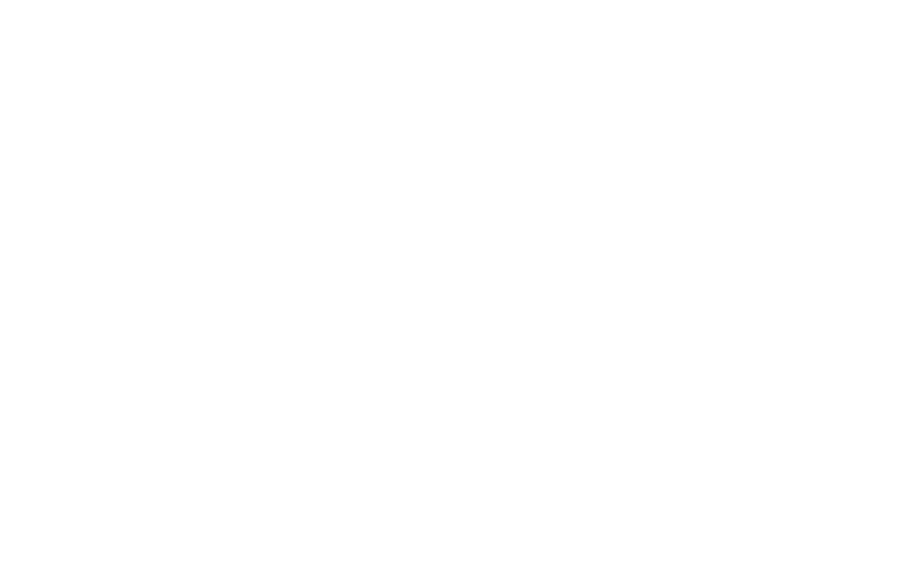
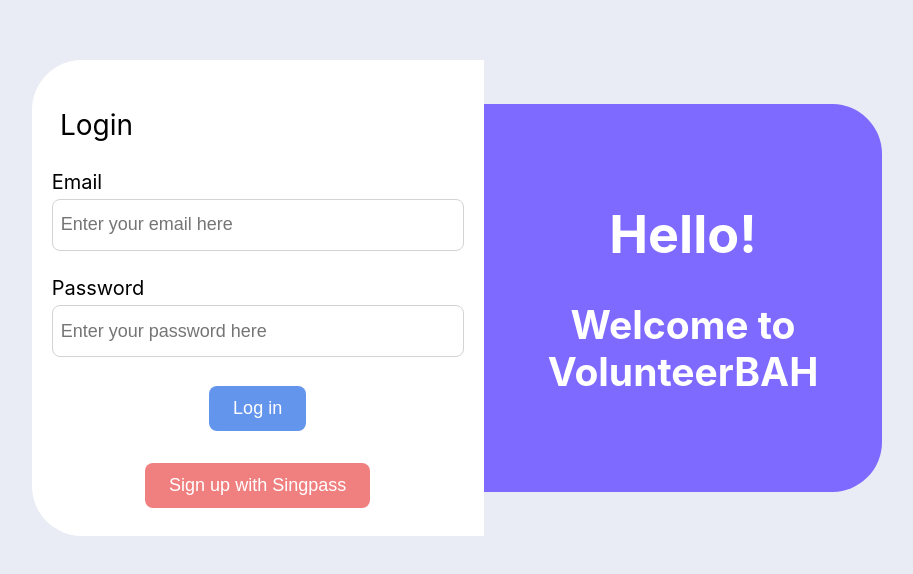
Before and after one commit to fymbc/h4g-vms, a React (Create React App) app in the folder frontend/: page / in a window 1280 px wide. Before the commit this address had no page. Shown: the part 102-676 px from the top of the page, without its empty margins (183-1096 px from the left). Built offline with nearby package versions, Linux system fonts and the light colour scheme.

Commit message:
Finish login page setup

```diff
--- a/frontend/src/App.css
+++ b/frontend/src/App.css
@@ -70,7 +70,7 @@
   border-radius: 8px;
   border: 1px solid lightgrey;
   padding-left: 8px;
-  margin-top: 10%;
+  margin-bottom: 5%;
 }
 
 .buttonContainer {
@@ -80,3 +80,43 @@
   justify-content: center;
   height: 260px;
 }
+
+.LoginTitle{
+  color: black;
+  display: flex;
+  padding-left: 2%;
+  font-size: 28px;
+}
+
+.EmailTitle{
+  color: black;
+  display: flex;
+  font-size: 20px;
+  margin-bottom: 5px;
+  margin-top: 5px;
+}
+
+.LoginButton{
+  border: none;
+  background: cornflowerblue;
+  color: white;
+  padding: 12px 24px;
+  margin: 8px auto;
+  font-size: 18px;
+  border-radius: 8px;
+  cursor: pointer;
+  display: block;
+}
+
+.SignupButton{
+  border: none;
+  background: lightcoral;
+  color: white;
+  padding: 12px 24px;
+  margin: 8px auto;
+  font-size: 18px;
+  border-radius: 8px;
+  cursor: pointer;
+  display: block;
+  margin-top: 6%
+}
--- a/frontend/src/App.js
+++ b/frontend/src/App.js
@@ -12,7 +12,7 @@
     <div className = "App">
       <BrowserRouter>
       <Routes>
-          <Route path="/login" element={<Login setLoggedIn={setLoggedIn} setEmail={setEmail} />} />
+          <Route path="/" element={<Login setLoggedIn={setLoggedIn} setEmail={setEmail} />} />
       </Routes>
       </BrowserRouter>
     </div>
--- a/frontend/src/index.css
+++ b/frontend/src/index.css
@@ -11,19 +11,3 @@
   font-family: source-code-pro, Menlo, Monaco, Consolas, 'Courier New',
     monospace;
 }
-
-input[type="button"] {
-  border: none;
-  background: cornflowerblue;
-  color: white;
-  padding: 12px 24px;
-  margin: 8px auto;
-  font-size: 18px;
-  border-radius: 8px;
-  cursor: pointer;
-  display: block;
-}
-
-.signupButton{
-  background: red;
-}
--- a/frontend/src/login.js
+++ b/frontend/src/login.js
@@ -10,12 +10,38 @@
     const navigate = useNavigate()
 
     const onButtonClick = () => {
+        setEmailError("")
+        setPasswordError("")
+
+        if ("" === email) {
+            setEmailError("Please enter your email")
+            return
+        }
+
+        if (!/^[\w-\.]+@([\w-]+\.)+[\w-]{2,4}$/.test(email)) {
+            setEmailError("Please enter a valid email")
+            return
+        }
+
+        if ("" === password) {
+            setPasswordError("Please enter a password")
+            return
+        }
+
+        if (password.length < 7) {
+            setPasswordError("The password must be 8 characters or longer")
+            return
+        }
+
+        //TODO: Authentication logic and link to database
     }
 
 
 
 return <div className="App-header">
     <div className="LeftBox">
+        <p className="LoginTitle">Login</p>
+        <p className="EmailTitle">Email</p>
     <div className={"inputContainer"}>
         <input
             value={email}
@@ -24,6 +50,7 @@
             className={"inputBox"} />
         <label className="errorLabel">{emailError}</label>
     </div>
+    <p className="EmailTitle">Password</p>
     <div className={"inputContainer"}>
         <input
             value={password}
@@ -32,17 +59,16 @@
             className={"inputBox"} />
         <label className="errorLabel">{passwordError}</label>
     </div>
-    <br />
     <div className={"inputContainer"}>
       <input
-          className={"inputButton"}
+          className={"LoginButton"}
           type="button"
           onClick={onButtonClick}
           value={"Log in"} />
     </div>
     <div className={"inputContainer"}>
       <input
-          className={"signupButton"}
+          className={"SignupButton"}
           type="button"
           onClick={onButtonClick}
           value={"Sign up with Singpass"} />
@@ -53,6 +79,7 @@
         <h2>Welcome to<br />VolunteerBAH</h2>
     </div>
 </div>
+
 }
 
 export default Login
```
